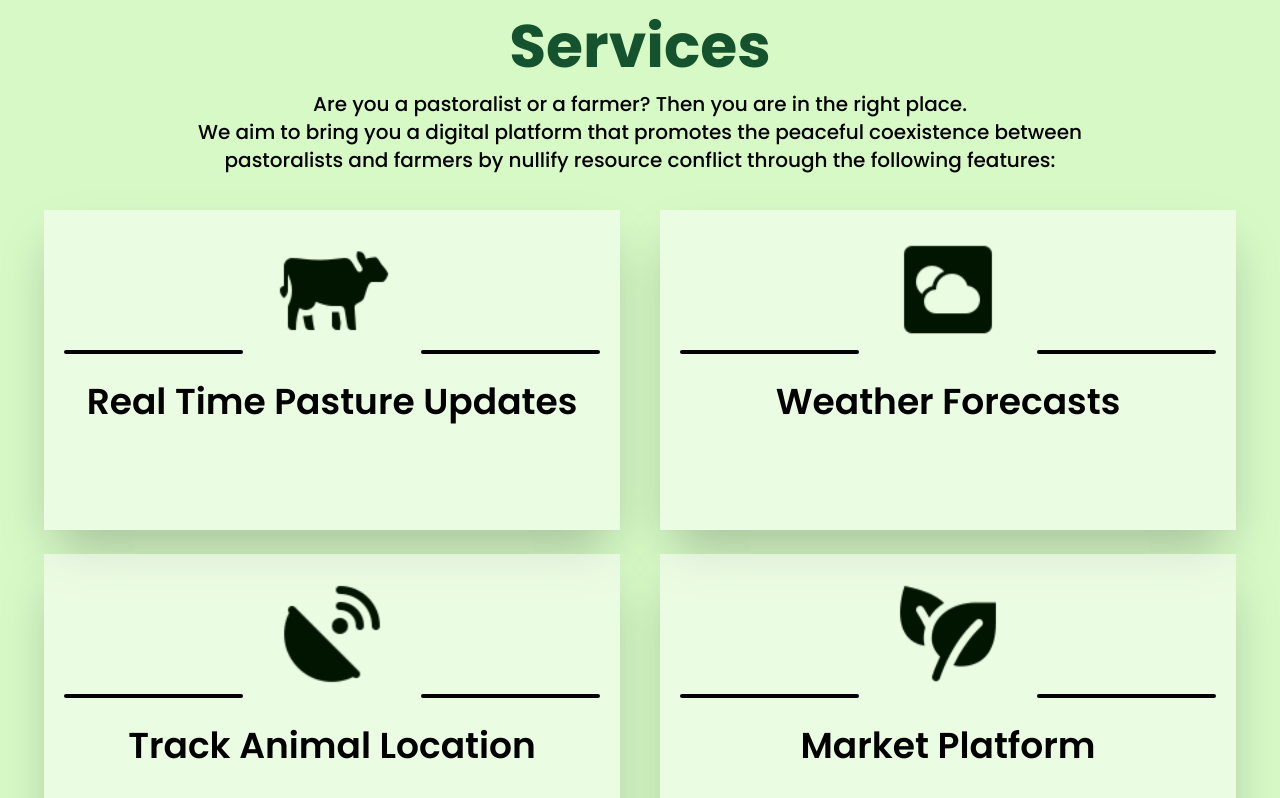
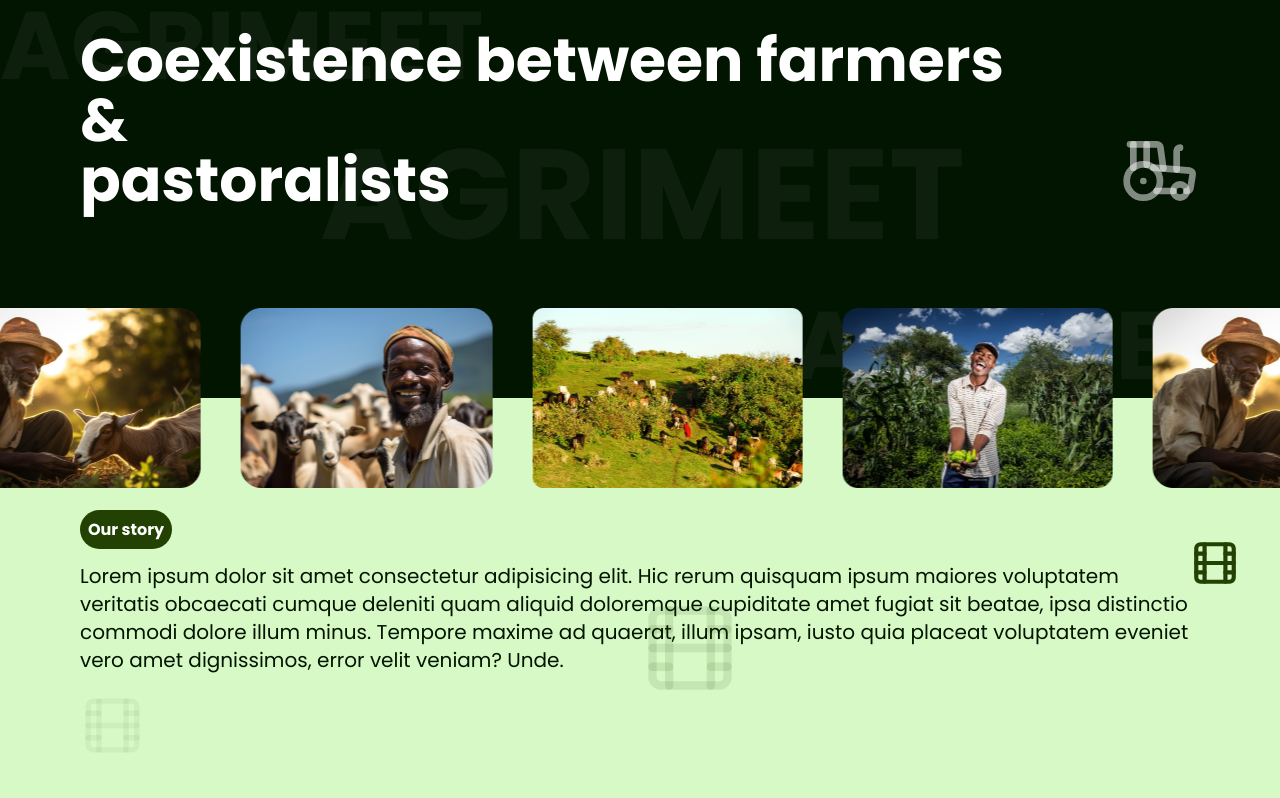
Before and after one commit to Icey-Python/BomaLink-web, a Next.js app: page / in a window 1280 px wide. Shown: the part 802-1600 px from the top of the page. Built offline with nearby package versions, Linux system fonts and the light colour scheme; a web font is replaced by a local one.

Commit message:
Refactor: Changed ourstory page to ourstory section

```diff
--- a/app/page.tsx
+++ b/app/page.tsx
@@ -1,11 +1,13 @@
 import Image from "next/image";
 import HomeSection from "@/components/Home";
 import OurServices from "@/components/OurServices";
+import OurStory from "@/components/OurStory";
 
 export default function Home() {
   return (
       <main>
         <HomeSection />
+        <OurStory tagId="story"/>
         <OurServices tagId="service"/>
       </main>
   );
--- a/components/OurServices.tsx
+++ b/components/OurServices.tsx
@@ -1,7 +1,6 @@
 "use client"
 import Card from "@/components/Card"
 import { useState } from "react"
-import { Download } from "lucide-react"
 interface Props{
   tagId : string
 }
--- /dev/null
+++ b/components/OurStory.tsx
@@ -0,0 +1,42 @@
+import Marquee from "react-fast-marquee";
+import ScrollCard from "@/components/ScrollCard";
+import { Film, Tractor } from 'lucide-react';
+
+import Image from "next/image"
+interface Props{
+tagId : string
+}
+const OurStory = ({tagId}:Props) => {
+  const name = "AGRIMEET"
+  return (
+    <section className="w-screen h-screen bg-[#021500] text-white font-poppins flex-col relative" id={tagId}>
+    <span className="absolute text-8xl font-bold text-white/5 z-0">{name}</span>
+    <Marquee  pauseOnHover={true} style={{position:"absolute",top:"50%",transform:"translateY(-50%)",width:"100%",height:"fit-content",zIndex:"100"}} speed={15} autoFill={true}>
+    <ScrollCard path={"/farmer-with-goat.png"}/>
+    <ScrollCard path={"/farmer-with-goats.png"}/>
+    <ScrollCard path={"/cows.png"}/>
+    <ScrollCard path={"/farm.png"}/>
+   </Marquee>
+    <div className="font-bold text-6xl h-1/2 px-20 py-8 z-10 relative">
+    <p>Coexistence between farmers <br/> & <br/> pastoralists</p>
+    <Tractor className="text-white/50 absolute top-1/3 right-20" size={80}/>
+    <span className="absolute top-1/3 left-1/4 text-9xl font-bold text-white/5 z-0">{name}</span>
+    <span className="absolute top-3/4 right-1 text-8xl font-bold text-white/5 z-0">{name}</span>
+   </div>
+
+    <div className="h-1/2 w-full bg-[#D6F9C6] text-[#021500] py-20 px-20 relative">
+    <div className="mt-10"></div>
+    <Film className="text-[#224103] absolute right-10 top-[35%]" size={50}/>
+    <Film className="text-[#224103]/10 absolute top-1/2 left-1/2 z-0" size={100}/>
+    <Film className="text-[#224103]/5  absolute bottom-10 left-20 z-0" size={65}/>
+    <span className="bg-[#224103] text-white font-bold p-2 rounded-3xl mt-10">Our story</span>
+    <p className="mt-5 text-xl z-20">
+    Lorem ipsum dolor sit amet consectetur adipisicing elit. Hic rerum quisquam ipsum maiores voluptatem veritatis obcaecati cumque deleniti quam aliquid doloremque cupiditate amet fugiat sit beatae, ipsa distinctio commodi dolore illum minus. Tempore maxime ad quaerat, illum ipsam, iusto quia placeat voluptatem eveniet vero amet dignissimos, error velit veniam? Unde.
+    </p>
+
+    </div>
+    </section>
+  )
+}
+
+export default OurStory
```
